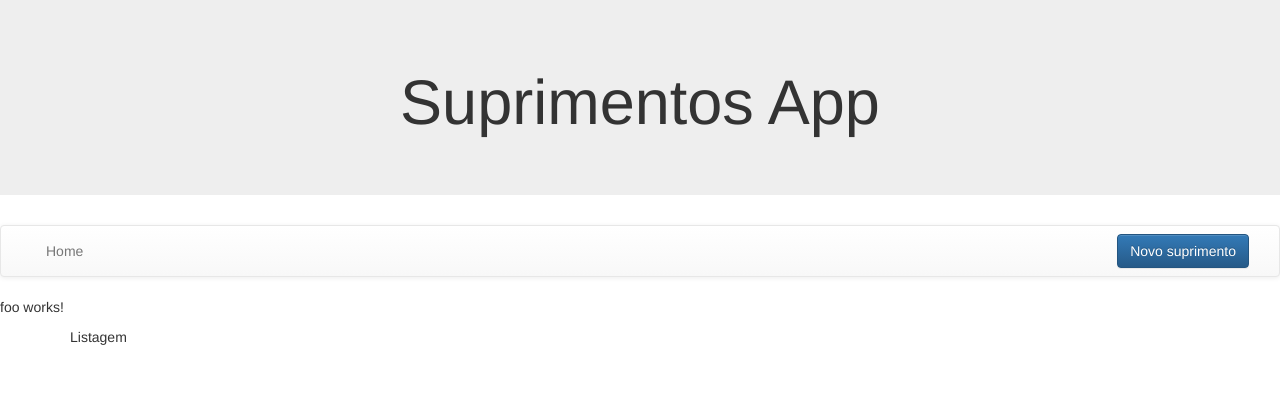
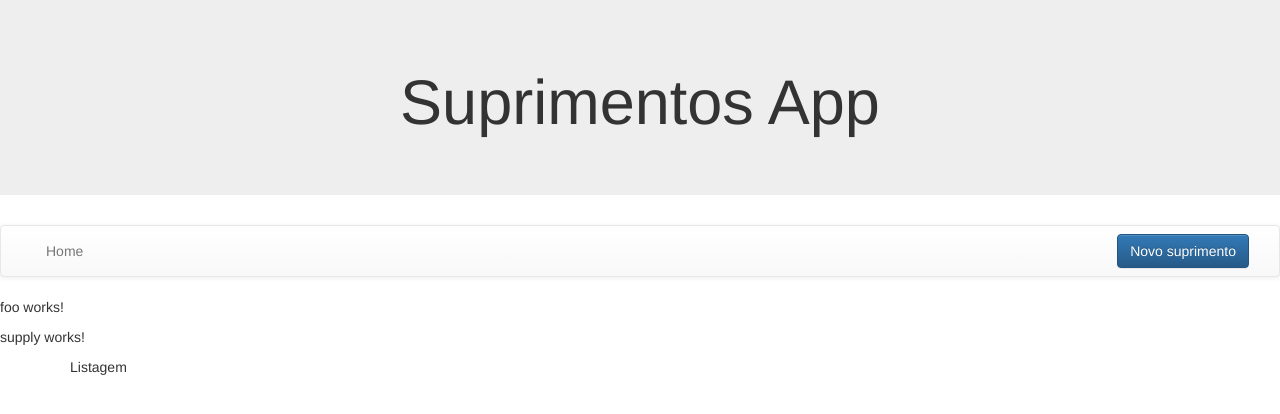
Before and after one commit to victorserpac/supplies-ui, an Angular app: page / in a window 1280 px wide. Shown: the top 414 px of the page. Built offline with nearby package versions, Linux system fonts and the light colour scheme.

Commit message:
Supply module working

```diff
--- a/src/app/app.component.html
+++ b/src/app/app.component.html
@@ -18,7 +18,7 @@
 </nav>
 
 <app-foo></app-foo>
-<!-- <app-supply></app-supply> -->
+<app-supply></app-supply>
 <!-- <supply></supply> -->
 
 <router-outlet></router-outlet>
--- a/src/app/foo/foo.module.ts
+++ b/src/app/foo/foo.module.ts
@@ -5,6 +5,6 @@ import { FooComponent } from './foo.component';
 @NgModule({
   imports: [ CommonModule ],
   declarations: [ FooComponent ],
-  exports: [ FooComponent ],
+  exports: [ FooComponent ]
 })
 export class FooModule { }
--- a/src/app/supply/supply.module.ts
+++ b/src/app/supply/supply.module.ts
@@ -1,12 +1,12 @@
 import { NgModule } from '@angular/core';
 import { CommonModule } from '@angular/common';
 import { SupplyComponent } from './supply.component';
-import { SupplyService } from './supply.service';
+// import { SupplyService } from './supply.service';
 
 @NgModule({
   imports: [ CommonModule ],
   declarations: [ SupplyComponent ],
-  providers: [ SupplyService ],
-  // exports: [ SupplyComponent ]
+  exports: [ SupplyComponent ],
+  // providers: [ SupplyService ]
 })
 export class SupplyModule { }
```
